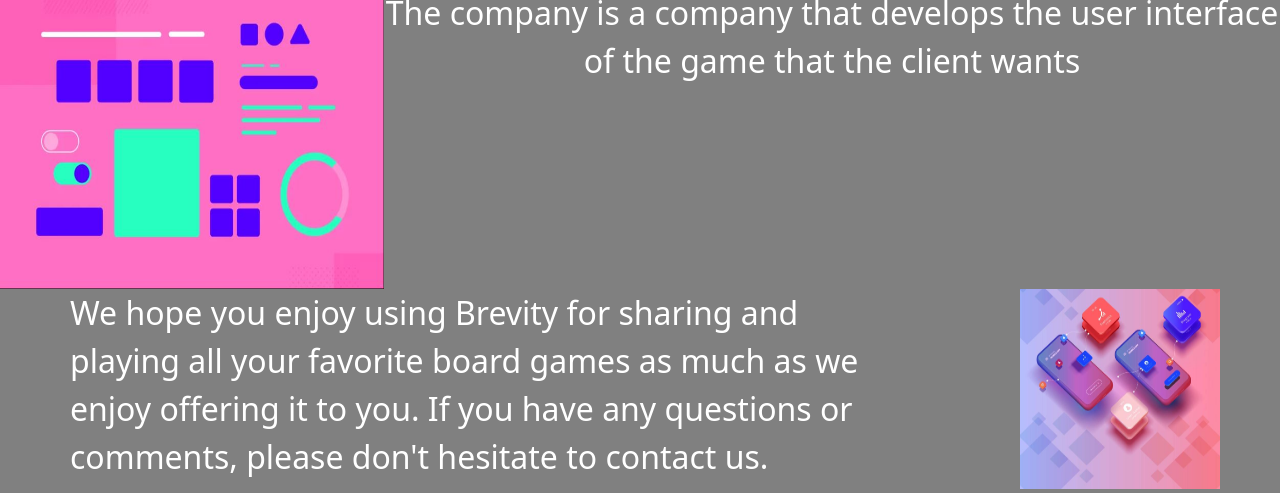
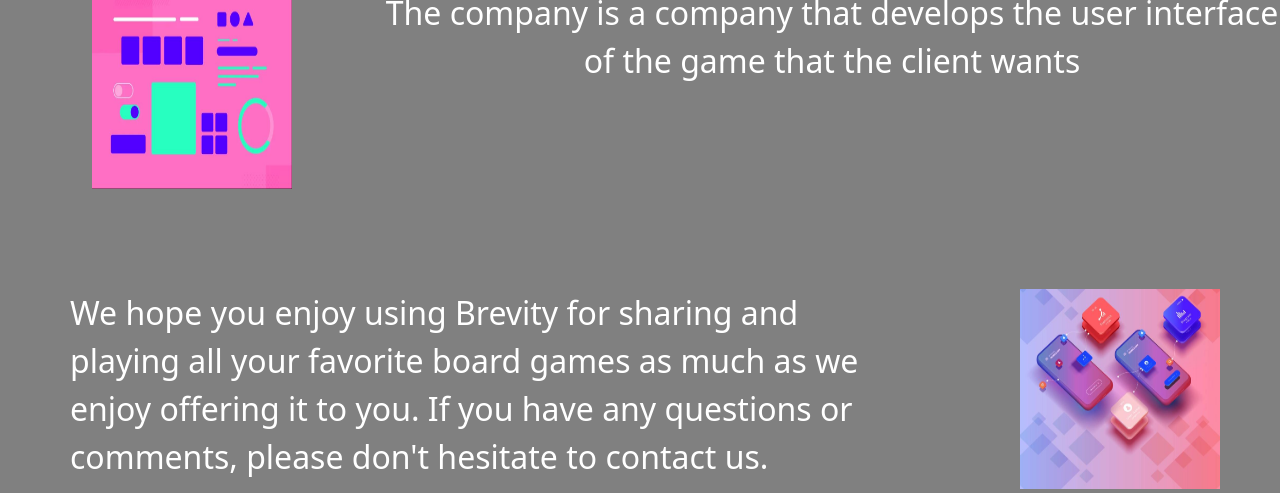
Before and after one commit to PROX1031/Brevity, a plain HTML site: page index.html in a window 1280 px wide. Shown: the part 153-646 px from the top of the page. Drawn offline with nearby package versions, Linux system fonts and the light colour scheme.

Commit message:
Update index.html

```diff
--- a/index.html
+++ b/index.html
@@ -33,7 +33,9 @@
 	<h1>Brevity</h1>
 	<section>
 		<div class="sec1_left_img">
-				<img src="UI1.JPG" alt="image1">
+			<div class="image">
+				<img src="UI1.jpg">
+			</div>
 		</div>
 		<div class="sec1_right_part">
 			<p>
@@ -51,7 +53,7 @@
 			<p>Brianna Crowley</p>
 		</div>
 		<div class="sec3_right_img">
-			<div class="image"><img src="UI2.JPG" alt="image2"></div>
+			<div class="image"><img src="UI2.jpg"></div>
 		</div>
 	</section>
 </body>
```
